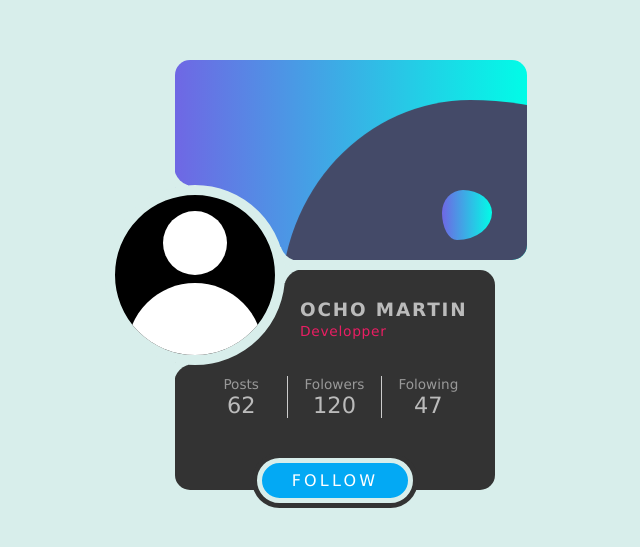
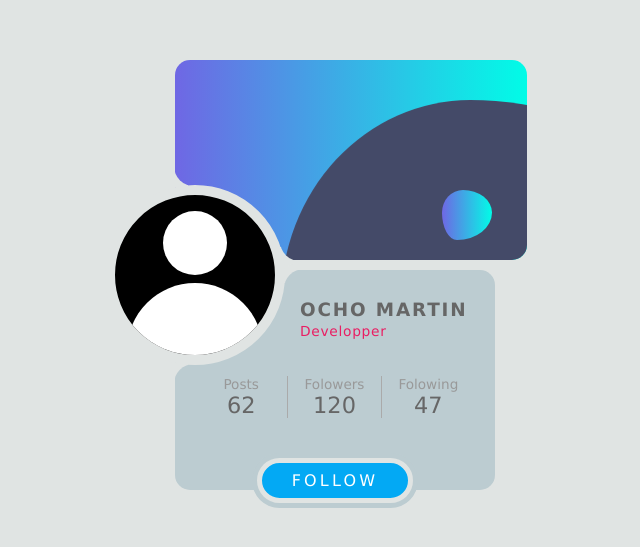
Before and after one commit to OchoKOM/profile-card, a plain HTML site: page index.html in a window 1280 px wide. Shown: the part 125-672 px from the top of the page, without its empty margins (305-945 px from the left). Drawn offline with Linux system fonts and the light colour scheme.

Commit message:
Update style.css

```diff
--- a/style.css
+++ b/style.css
@@ -5,21 +5,22 @@
     font-family: 'Lucida Sans', 'Lucida Sans Regular', 'Lucida Grande', 'Lucida Sans Unicode', Geneva, Verdana, sans-serif;
 }
 :root{
-    --clr: #d8eeeb;
+    --clr: #e0e4e3;
     --size-transition: 0.5s;
     --linear-bg: linear-gradient(90deg,#6f67e4,#01fce7);
     --wave: #444a68;
-    --boxes: #333;
-    --text-color: #bbb;
+    --boxes: #bcccd1;
+    --text-color: #666;
+    --borders: #aaa;
 }
 @media (prefers-color-scheme:dark) {
     :root{
-        --clr: #083d41;
-        --size-transition: 0.5s;
+        --clr: #13172c;
         --linear-bg: linear-gradient(90deg,#2ee5e5,#1100ff);
         --wave: #17141d;
         --boxes: #fff;
         --text-color: #333;
+        --borders: #ccc;
     }
 }
 body{
@@ -275,7 +276,7 @@ body{
     transition: var(--size-transition);
 }
 .card .box .content ul li:not(:last-child){
-    border-right: 1px solid #ccc;
+    border-right: 1px solid var(--borders);
 }
 .card .box .content ul li span{
     font-size: 1.65em;
```
